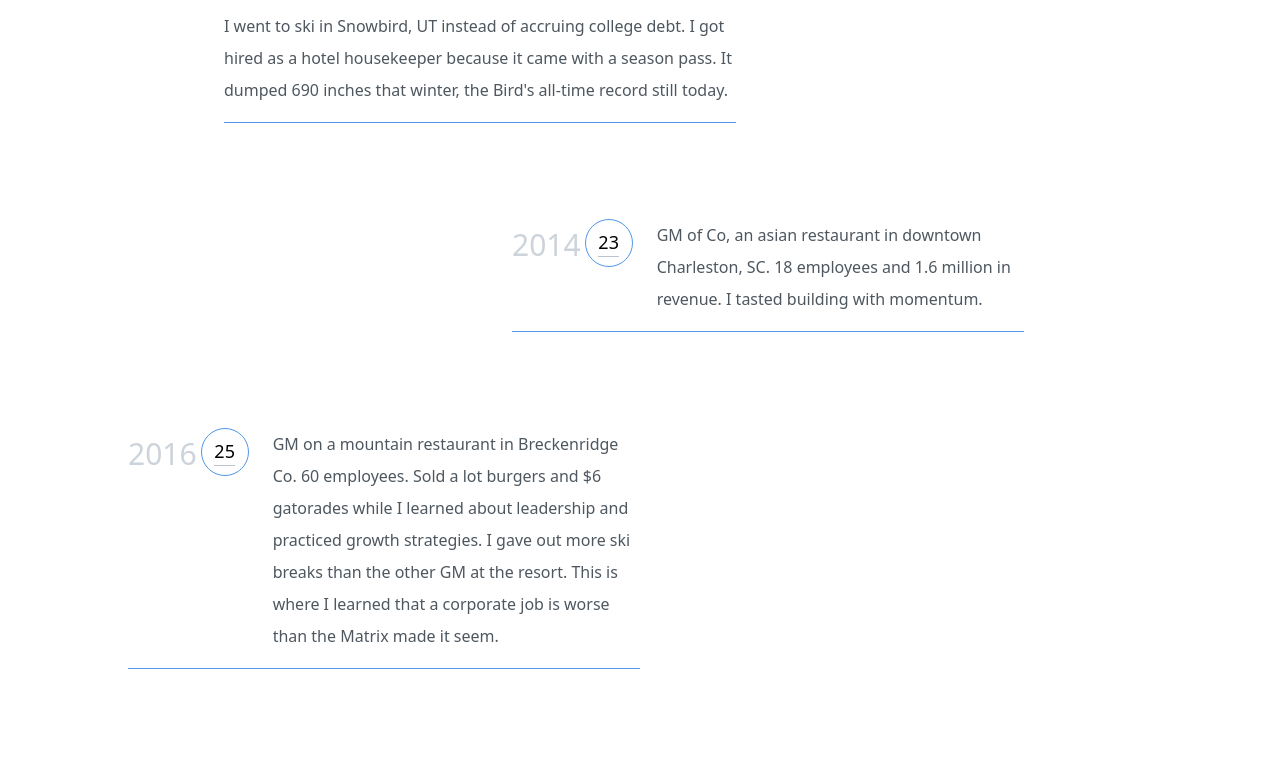
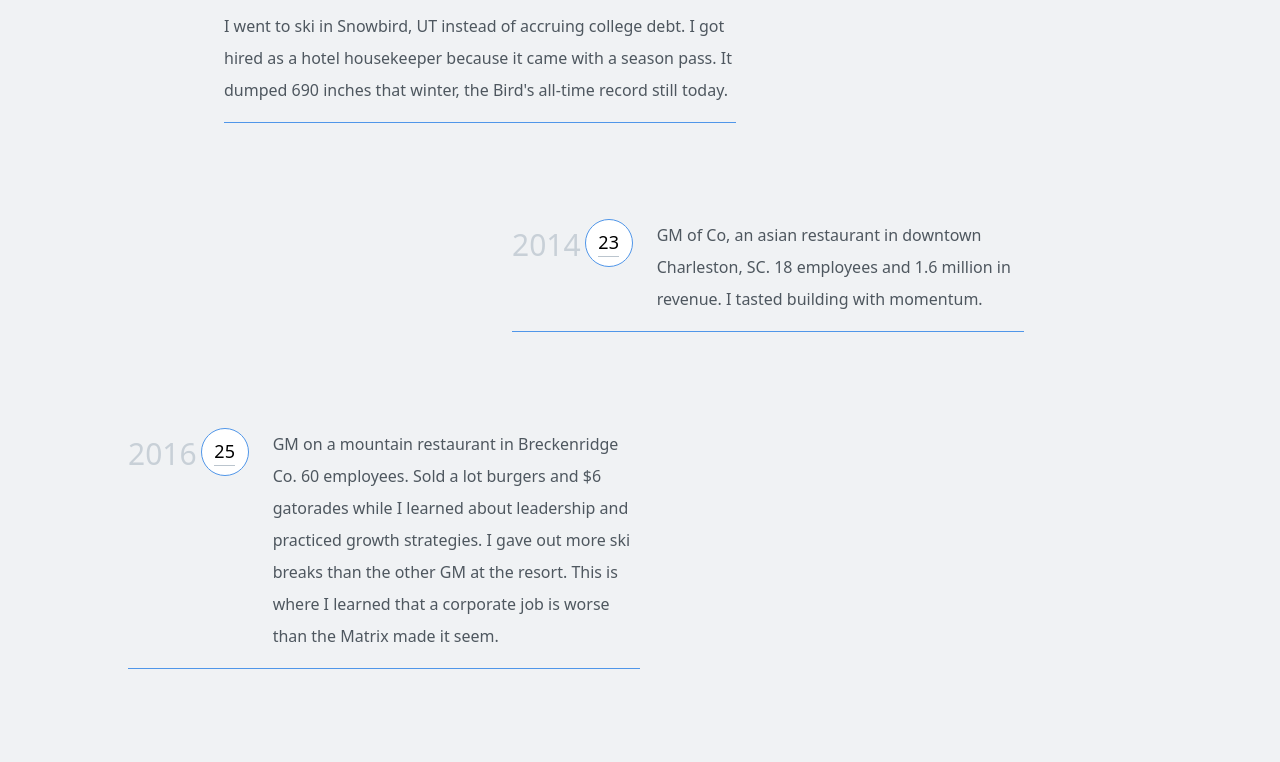
Before and after one commit to ieatmangos/strike_resume, a Gatsby site: page / in a window 1280 px wide. Shown: the part 685-1447 px from the top of the page. Built offline with nearby package versions, Linux system fonts and the light colour scheme; Gatsby itself is replaced by a stand-in of ours.

Commit message:
use darker bg color

```diff
--- a/src/components/BlurbList.js
+++ b/src/components/BlurbList.js
@@ -87,7 +87,7 @@ const data = [
 
 export default function BlurbList() {
   return (
-    <div className='my-4'>
+    <div className='my-4 bg-gray-100'>
 
       <h3 className="p-6 text-gray-200  border-t border-gray-200 text-2xl">
         LIFE
```
